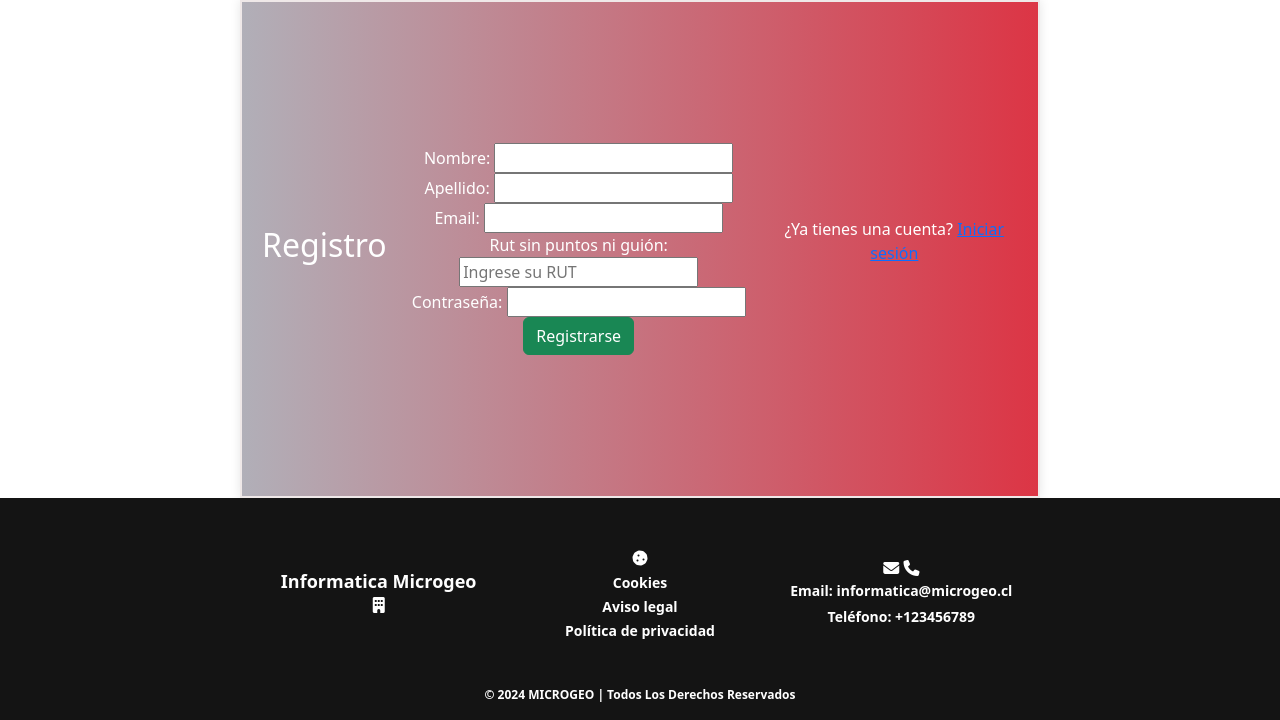
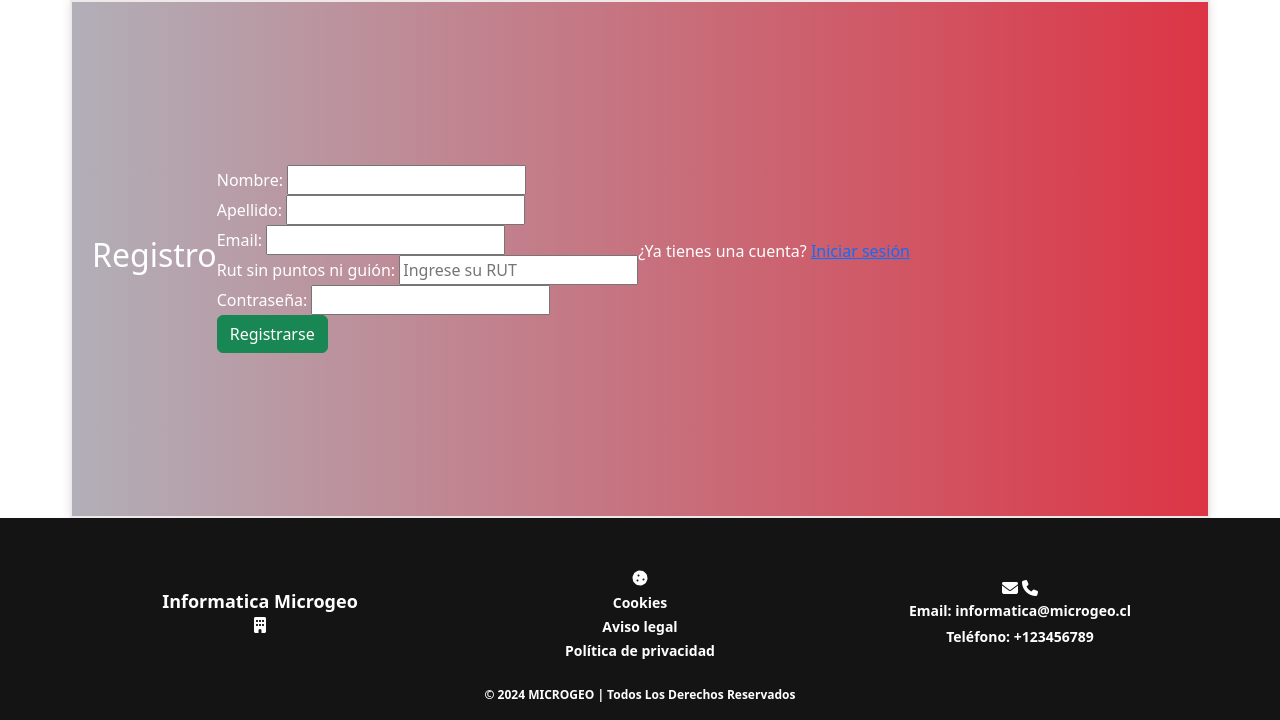
Before and after one commit to Patetow/bolatas_microgeo, a Flask app: page /registro in a window 1280 px wide. Shown: the part 80-800 px from the top of the page. Run offline with Flask 3, Linux system fonts and the light colour scheme.

Commit message:
cambio en estilo tabla

```diff
--- a/static/css/estilo.css
+++ b/static/css/estilo.css
@@ -98,15 +98,7 @@
     background: linear-gradient(to right, #b1afb8, #dc3545);
 }
 
-.container {
-    max-width: 800px;
-    margin: 0 auto;
-    padding: 20px;
-    text-align: center;
-}
-
 table {
-    width: 100%;
     border-collapse: collapse;
     margin-top: 20px;
 }
```
